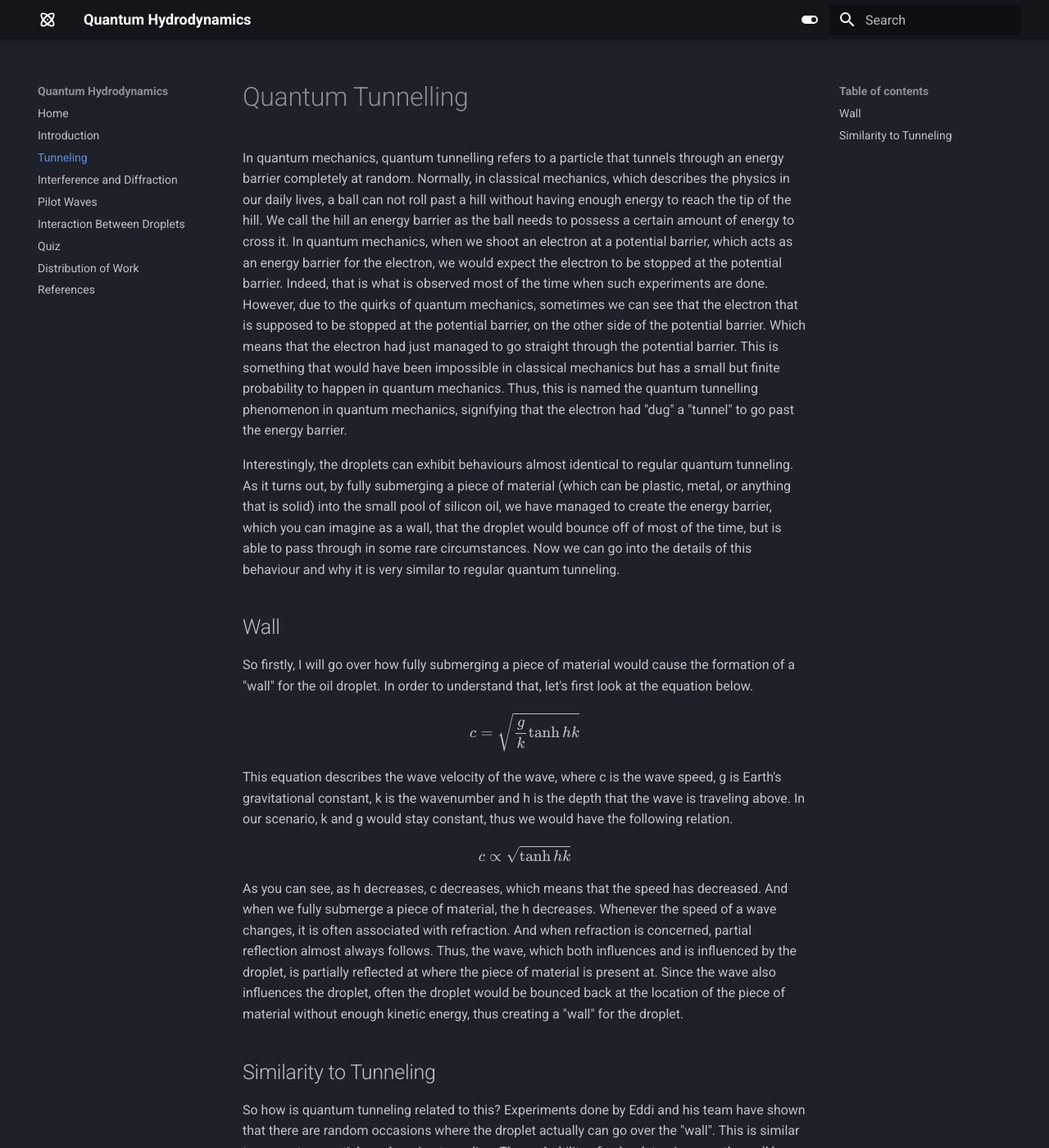
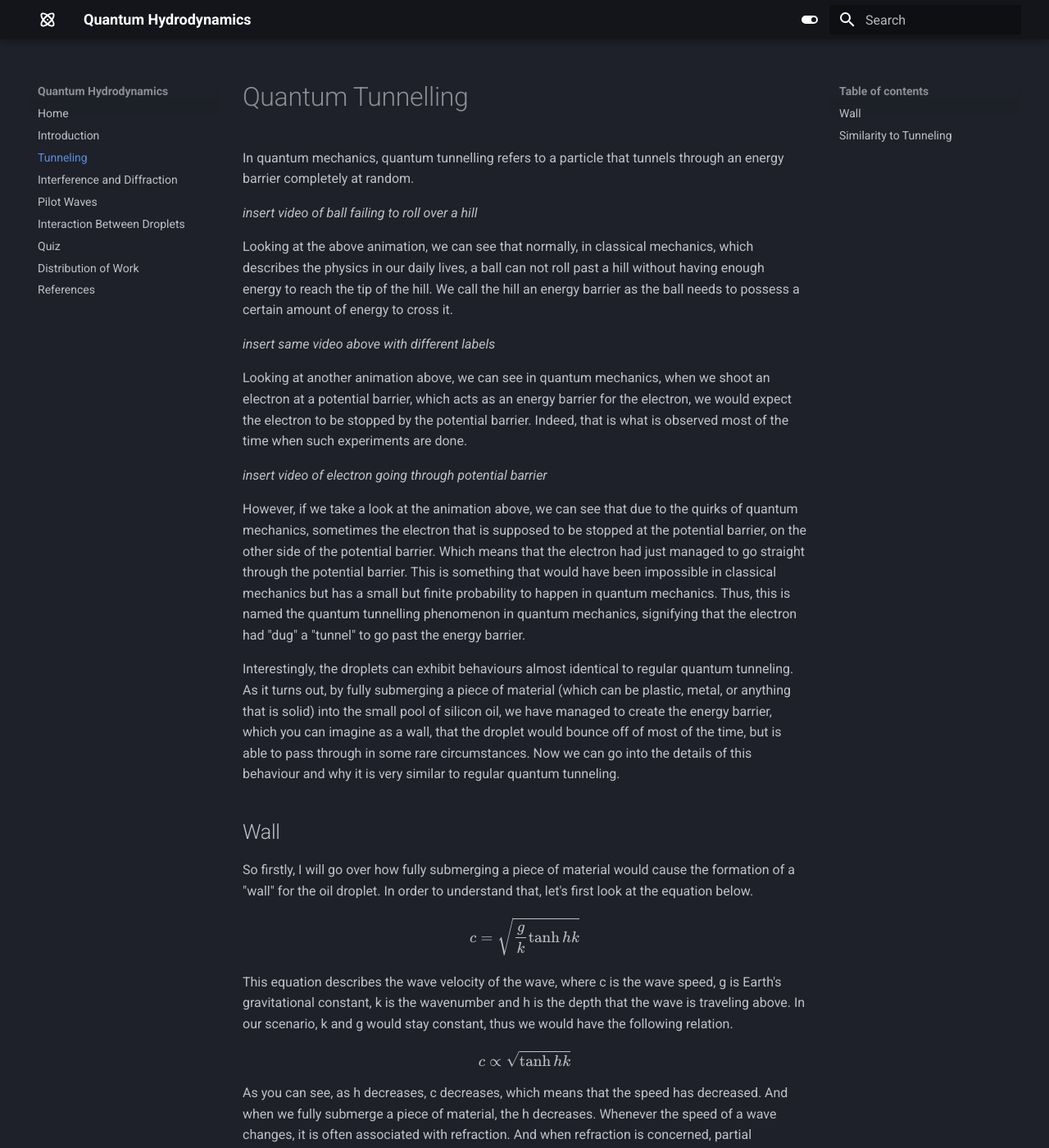
Before and after one commit to jedlimlx/Quantum-Hydrodynamics, an MkDocs documentation site: the page built from docs/tunneling.md, in a window 1280 px wide and 1400 px high. Shown: the whole window at 82% size. Built offline with MkDocs 1.6.1 and Material for MkDocs 9.7.7, drawn with Linux system fonts in a browser that asks for light colours; some of the changed text lies outside the part shown.

Commit message:
this is almost 700 words can't be bothered

```diff
--- a/docs/tunneling.md
+++ b/docs/tunneling.md
@@ -1,15 +1,27 @@
 # Quantum Tunnelling
 In quantum mechanics, quantum tunnelling refers to a particle that tunnels through an energy barrier completely at
-random. Normally, in classical mechanics, which describes the physics in our daily lives, a ball can not roll past a
-hill without having enough energy to reach the tip of the hill. We call the hill an energy barrier as the ball needs to
-possess a certain amount of energy to cross it. In quantum mechanics, when we shoot an electron at a potential barrier,
-which acts as an energy barrier for the electron, we would expect the electron to be stopped at the potential barrier.
-Indeed, that is what is observed most of the time when such experiments are done. However, due to the quirks of quantum
-mechanics, sometimes we can see that the electron that is supposed to be stopped at the potential barrier, on the other
-side of the potential barrier. Which means that the electron had just managed to go straight through the potential
-barrier. This is something that would have been impossible in classical mechanics but has a small but finite probability
-to happen in quantum mechanics. Thus, this is named the quantum tunnelling phenomenon in quantum mechanics, signifying
-that the electron had "dug" a "tunnel" to go past the energy barrier.
+random.
+
+*insert video of ball failing to roll over a hill*
+
+Looking at the above animation, we can see that normally, in classical mechanics, which describes the physics in our
+daily lives, a ball can not roll past a hill without having enough energy to reach the tip of the hill. We call the hill
+an energy barrier as the ball needs to possess a certain amount of energy to cross it.
+
+*insert same video above with different labels*
+
+Looking at another animation above, we can see in quantum mechanics, when we shoot an electron at a potential barrier,
+which acts as an energy barrier for the electron, we would expect the electron to be stopped by the potential barrier.
+Indeed, that is what is observed most of the time when such experiments are done.
+
+*insert video of electron going through potential barrier*
+
+However, if we take a look at the animation above, we can see that due to the quirks of quantum mechanics, sometimes the
+electron that is supposed to be stopped at the potential barrier, on the other side of the potential barrier.
+Which means that the electron had just managed to go straight through the potential barrier. This is something that
+would have been impossible in classical mechanics but has a small but finite probability to happen in quantum mechanics.
+Thus, this is named the quantum tunnelling phenomenon in quantum mechanics, signifying that the electron had "dug" a
+"tunnel" to go past the energy barrier.
 
 Interestingly, the droplets can exhibit behaviours almost identical to regular quantum tunneling. As it turns out, by
 fully submerging a piece of material (which can be plastic, metal, or anything that is solid) into the small pool of
@@ -33,8 +45,11 @@ influences the droplet, often the droplet would be bounced back at the location
 kinetic energy, thus creating a "wall" for the droplet.
 
 ## Similarity to Tunneling
-So how is quantum tunneling related to this? Experiments done by Eddi and his team have shown that there are random
-occasions where the droplet actually can go over the "wall". This is similar to a quantum particle undergoing tunneling.
-The probability of a droplet going over the wall has been found to be decrease exponentially with increasing width of
-the "wall". This is exactly analogous to a quantum particle undergoing tunneling. The probability of the particle
-passing the energy barrier also decreases exponentially with increasing width of the energy barrier.
+So how is this phenomenon almost identical to quantum tunneling? Experiments have been done and the results have show
+that the probability of a droplet going over a wall to be decreasing exponentially with increasing width of the wall,
+which translates to increasing width of the energy barrier. This is exactly the same as the probability of an electron
+passing through a potential barrier, which also decreases exponentially with increasing width of the potential barrier,
+which is also the energy barrier. Another similarity is that there has been no pattern observed in the conditions
+required for the droplet to pass over the "wall" if it does not have the kinetic energy required for it to go over the
+wall, it is completely probabilistic. The two main characteristics of quantum tunneling are both observed in this
+phenomenon, thus we can conclude that this phenomenon is almost identical to quantum tunneling.
```
